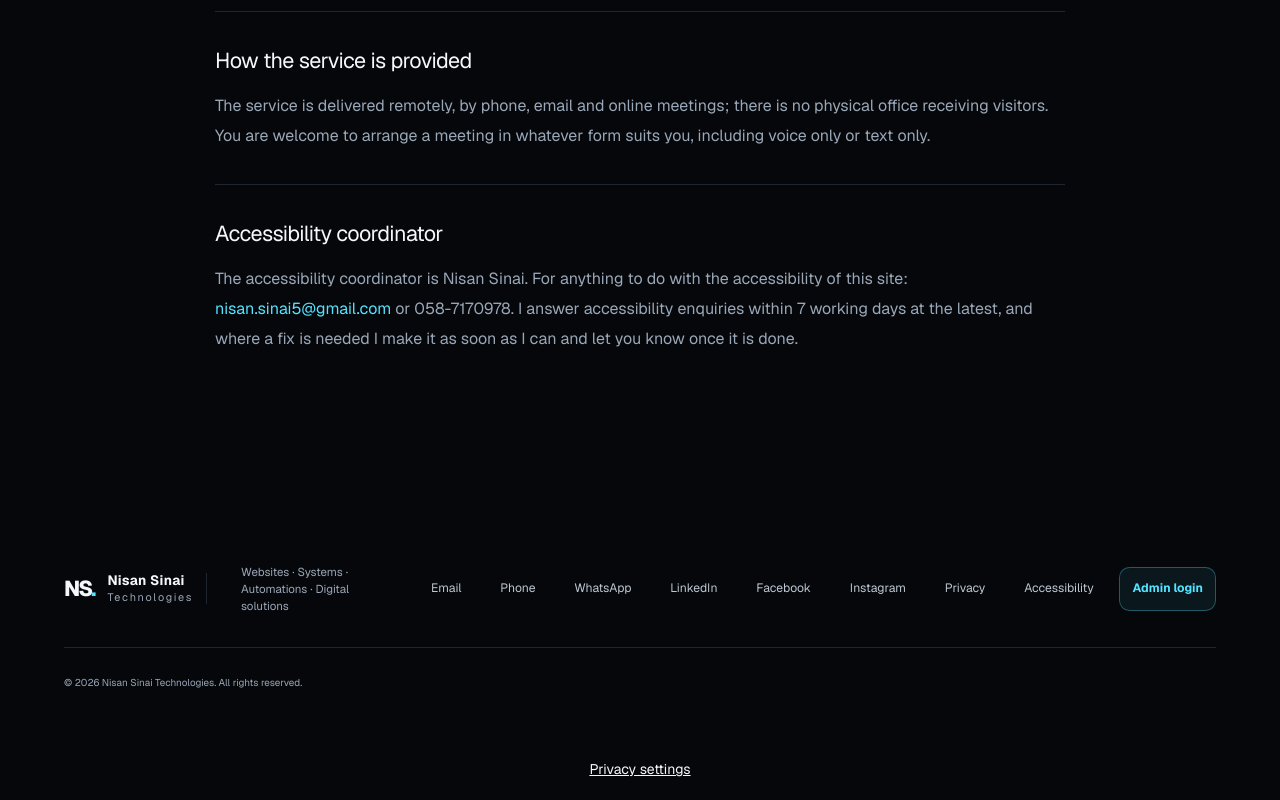
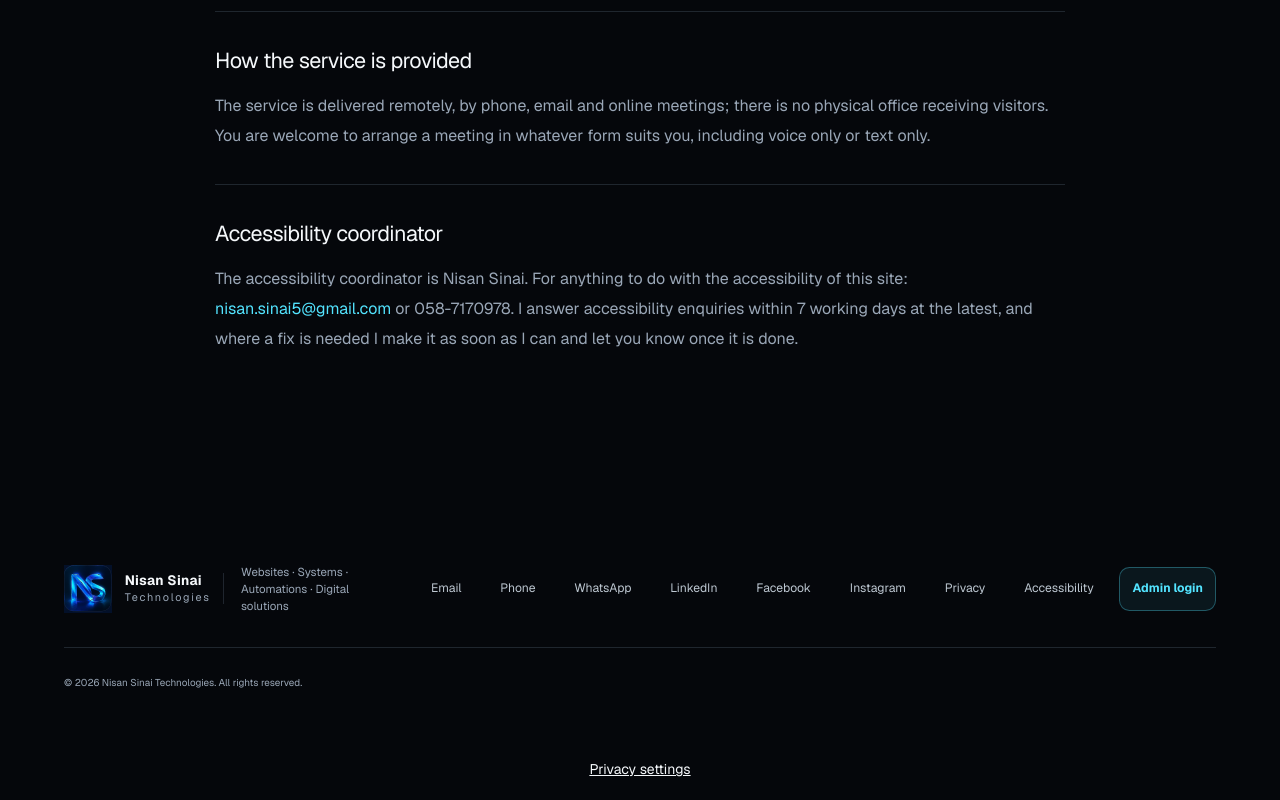
Before and after one commit to Nisan-Sinai/nisan-sinai-technologies, a Next.js app: page /en/accessibility in a window 1280 px wide. Shown: the part 1815-2615 px from the top of the page. Built offline with nearby package versions, Linux system fonts and the light colour scheme; no server answers.

Commit message:
Use the existing Facebook logo in the shared website brand

```diff
--- a/app/brand.tsx
+++ b/app/brand.tsx
@@ -1,3 +1,4 @@
+import Image from "next/image";
 import { getContent } from "@/lib/content";
 import type { Locale } from "@/lib/i18n";
 
@@ -7,10 +8,15 @@ export default function Brand({ locale }: { locale: Locale }) {
 
   return (
     <>
-      <span className="brand-mark">
-        NS<span>.</span>
-      </span>
-      <span className="brand-copy">
+      <Image
+        className="brand-mark"
+        src="/app-icon-192.png"
+        alt={`${brand.name} ${brand.suffix}`}
+        width={48}
+        height={48}
+        unoptimized
+      />
+      <span className="brand-copy" aria-hidden="true">
         <strong>{brand.name}</strong>{" "}
         <small>{brand.suffix}</small>
       </span>
```
